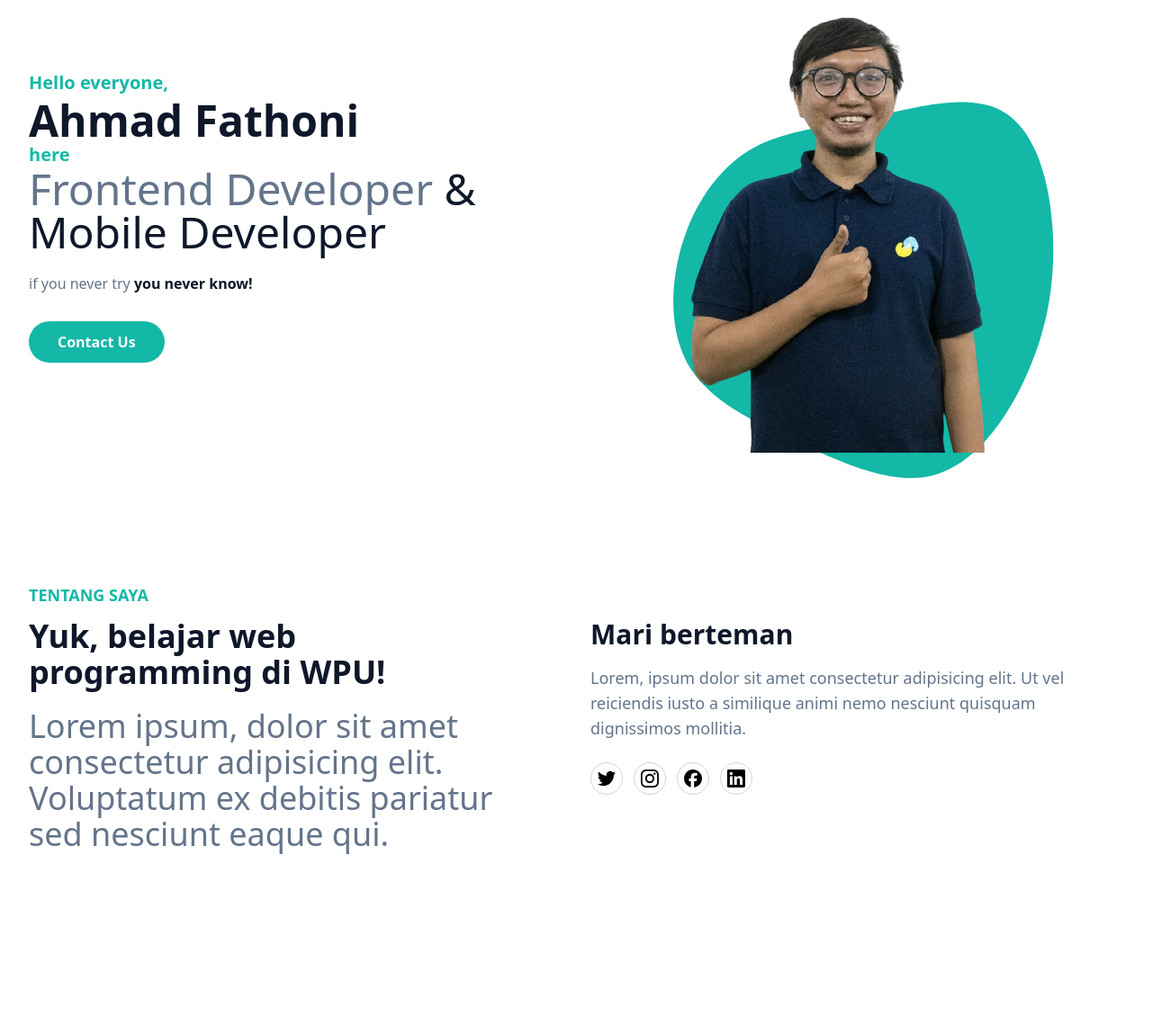
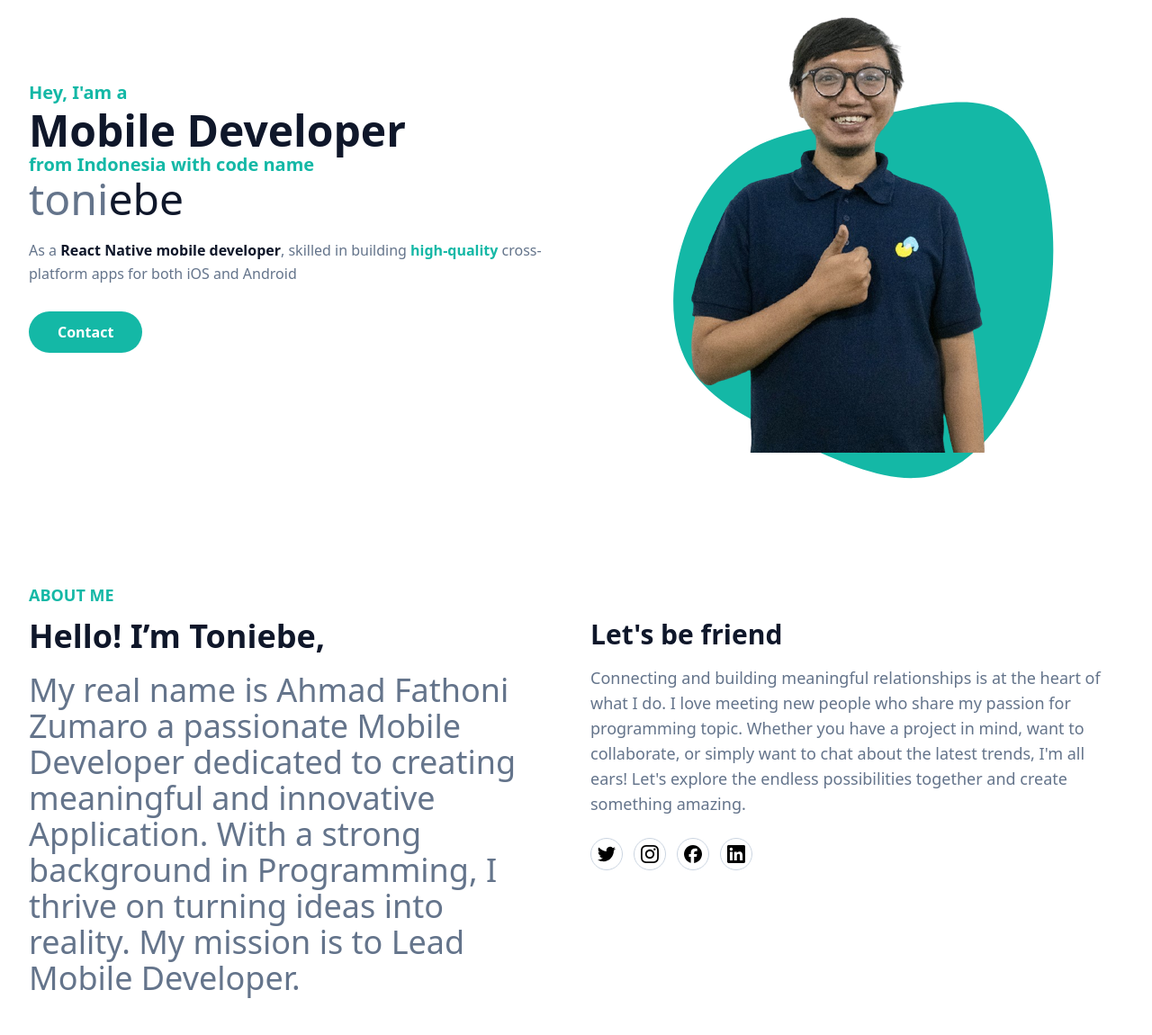
Before and after one commit to toniebe/toniebe.github.io, a website: page index.html in a window 1280 px wide. Shown: the part 177-1327 px from the top of the page at 90% size. Before the commit the page ends 1292 px from the top, so only its background shows below. Drawn offline with Linux system fonts and the light colour scheme.

Commit message:
fix: upgrade wording in section home and about

```diff
--- a/index.html
+++ b/index.html
@@ -13,25 +13,28 @@
         <div class="flex flex-wrap">
           <div class="w-full self-center px-4 lg:w-1/2">
             <h1 class="text-base font-semibold text-primary md:text-xl">
-              Hello everyone,
+              Hey, I'am a
               <span class="block font-bold text-dark text-4xl mt-1 lg:text-5xl"
-                >Ahmad Fathoni</span
+                >Mobile Developer</span
               >
-              here
+              from Indonesia with code name
             </h1>
             <h2 class="font-medium text-secondary text-lg mb-5 lg:text-5xl">
-              Frontend Developer
-              <span class="text-dark">& Mobile Developer</span>
+              toni<span class="text-dark">ebe</span>
             </h2>
             <p class="font-medium text-secondary mb-10 leading-relaxed">
-              if you never try
-              <span class="text-dark font-bold">you never know!</span>
+              As a
+              <span class="text-dark font-bold"
+                >React Native mobile developer</span
+              >, skilled in building
+              <span class="text-primary font-bold"> high-quality </span>
+              cross-platform apps for both iOS and Android
             </p>
 
             <a
               href="#"
               class="text-base font-semibold text-white bg-primary py-3 px-8 rounded-full hover:shadow-lg hover:opacity-80 transition duration-300 ease-in-out"
-              >Contact Us</a
+              >Contact</a
             >
           </div>
           <div class="w-full self-end px-4 lg:w-1/2">
@@ -70,22 +73,33 @@
         <div class="flex flex-wrap">
           <div class="w-full px-4 mb-10 lg:w-1/2">
             <h4 class="font-bold uppercase text-primary text-lg mb-3">
-              Tentang Saya
+              About Me
             </h4>
             <h2 class="font-bold text-dark text-3xl mb-5 max-w-md lg:text-4xl">
-              Yuk, belajar web programming di WPU!
+              Hello! I’m Toniebe,
             </h2>
-            <p class="font-medium text-base text-secondary max-w-xl lg:text-4xl">
-              Lorem ipsum, dolor sit amet consectetur adipisicing elit.
-              Voluptatum ex debitis pariatur sed nesciunt eaque qui.
+            <p
+              class="font-medium text-base text-secondary max-w-xl lg:text-4xl"
+            >
+              My real name is Ahmad Fathoni Zumaro a passionate Mobile Developer
+              dedicated to creating meaningful and innovative Application. With
+              a strong background in Programming, I thrive on turning ideas into
+              reality. My mission is to Lead Mobile Developer.
             </p>
           </div>
           <div class="w-ful px-4 lg:w-1/2">
-            <h3 class="font-semibold text-dark text-2xl mb-4 lg:text-3xl lg:pt-10">Mari berteman</h3>
+            <h3
+              class="font-semibold text-dark text-2xl mb-4 lg:text-3xl lg:pt-10"
+            >
+              Let's be friend
+            </h3>
             <p class="font-medium text-base text-secondary mb-6 lg:text-lg">
-              Lorem, ipsum dolor sit amet consectetur adipisicing elit. Ut vel
-              reiciendis iusto a similique animi nemo nesciunt quisquam
-              dignissimos mollitia.
+              Connecting and building meaningful relationships is at the heart
+              of what I do. I love meeting new people who share my passion for
+              programming topic. Whether you have a project in mind, want to
+              collaborate, or simply want to chat about the latest trends, I'm
+              all ears! Let's explore the endless possibilities together and
+              create something amazing.
             </p>
             <div class="flex items-center">
               <!-- Twitter -->
```
